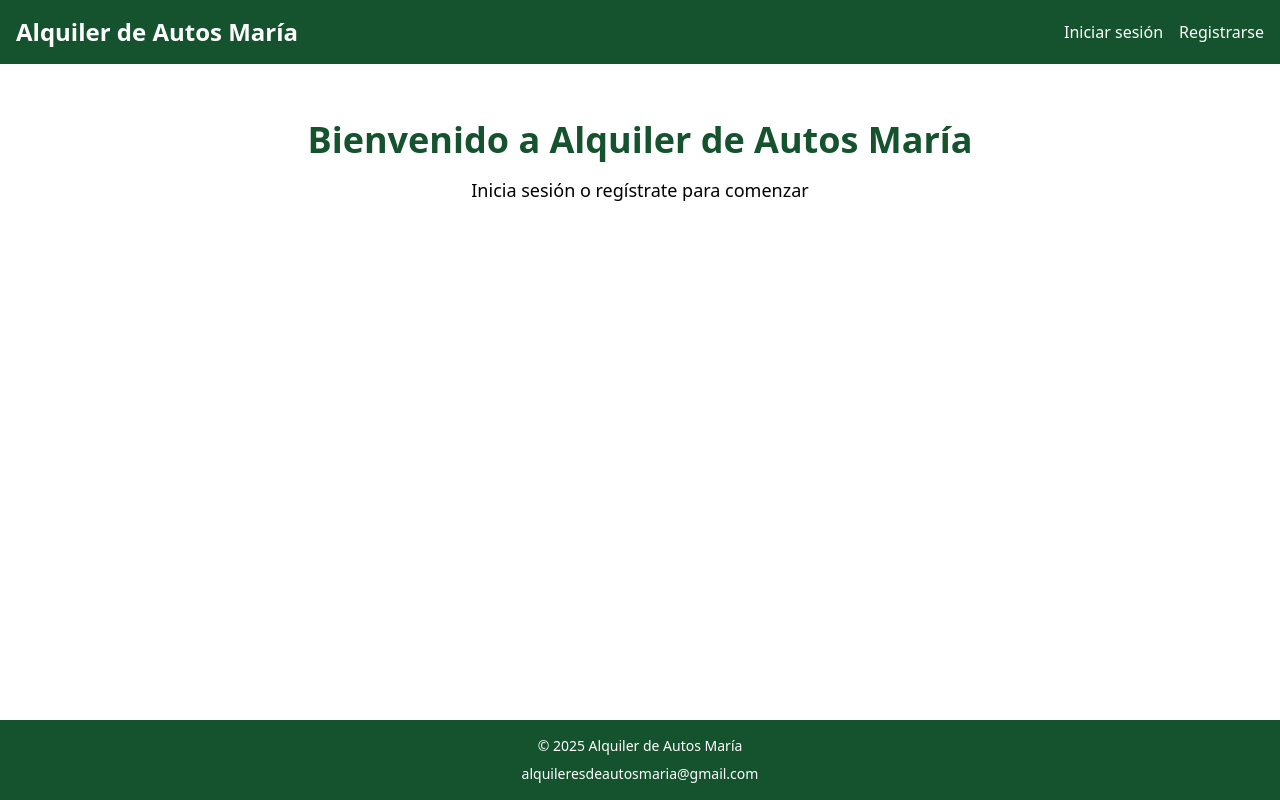
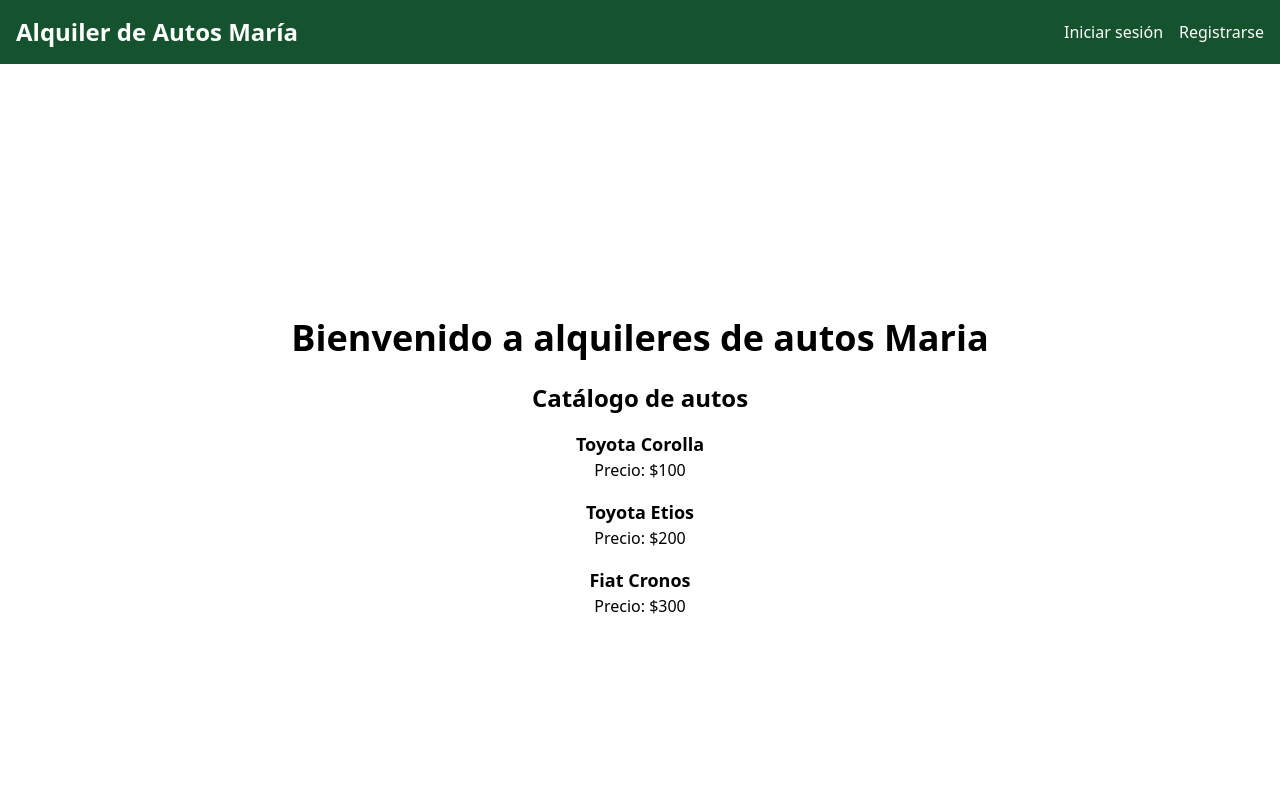
Before and after one commit to Diego-JPH/AlquilerDeAutosMaria, a React (Vite) app in the folder frontend/: page / in a window 1280 px wide. Shown: the top 800 px of the page. Built offline with nearby package versions, Linux system fonts and the light colour scheme.

Commit message:
en proceso

```diff
--- /dev/null
+++ b/frontend/src/components/VehicleCatalogAdmin.jsx
@@ -0,0 +1,11 @@
+import { useEffect, useState } from "react";
+import axios from "axios";
+import { useNavigate } from "react-router-dom";
+
+export default function VehicleCatalogToReserve() {
+  const [vehiculos, setVehiculos] = useState([]);
+  const navigate = useNavigate();
+
+
+  return (<div> <p> hola admin </p> </div>)
+}
--- /dev/null
+++ b/frontend/src/components/VehicleCatalogToReserve.jsx
@@ -0,0 +1,11 @@
+import { useEffect, useState } from "react";
+import axios from "axios";
+import { useNavigate } from "react-router-dom";
+
+export default function VehicleCatalogToReserve() {
+  const [vehiculos, setVehiculos] = useState([]);
+  const navigate = useNavigate();
+
+  return (<div> <p> hola </p> </div>)
+
+}
--- /dev/null
+++ b/frontend/src/pages/AdminHomePage.jsx
@@ -0,0 +1,8 @@
+import VehicleCatalogAdmin from "../components/VehicleCatalogAdmin";
+
+export default function Home() {
+  const token = localStorage.getItem("token");
+  const rol = localStorage.getItem("rol");
+
+  return <VehicleCatalogAdmin />;
+}
--- /dev/null
+++ b/frontend/src/pages/ClientHomePage.jsx
@@ -0,0 +1,11 @@
+//import PublicHome from "./PublicHome";
+//import ClientHome from "./client/ClientHome";
+//import AdminHome from "./admin/AdminHome";
+import VehicleCatalogToReserve from "../components/VehicleCatalogToReserve";
+
+export default function Home() {
+  const token = localStorage.getItem("token");
+  const rol = localStorage.getItem("rol");
+  <p> hola </p>
+  return <VehicleCatalogToReserve />;
+}
--- a/frontend/src/pages/Home.jsx
+++ b/frontend/src/pages/Home.jsx
@@ -1,12 +1,24 @@
-import PublicHome from "./PublicHome";
-import ClientHome from "./client/ClientHome";
-import AdminHome from "./admin/AdminHome";
+import { Link } from "react-router-dom";
 
 export default function Home() {
-  const token = localStorage.getItem("token");
-  const rol = localStorage.getItem("rol");
-
-  if (!token) return <PublicHome />;
-  if (rol === "admin") return <AdminHome />;
-  return <ClientHome />;
+  return (
+    <div className="min-h-screen bg-white text-black flex flex-col">
+      <main className="flex-1 flex flex-col items-center justify-center text-center p-4">
+        <h1 className="text-4xl font-bold mb-6">Bienvenido a alquileres de autos Maria</h1>
+        <h2 className="text-2xl font-bold mb-4">Catálogo de autos</h2>
+        <ul className="space-y-4 mb-6">
+          {[
+            { modelo: "Toyota Corolla", precio: "$100" },
+            { modelo: "Toyota Etios", precio: "$200" },
+            { modelo: "Fiat Cronos", precio: "$300" },
+          ].map((auto, idx) => (
+            <li key={idx}>
+              <h3 className="text-lg font-semibold">{auto.modelo}</h3>
+              <p>Precio: {auto.precio}</p>
+            </li>
+          ))}
+        </ul>
+      </main>
+    </div>
+  );
 }
--- a/frontend/src/router/index.jsx
+++ b/frontend/src/router/index.jsx
@@ -12,9 +12,11 @@ import Home from "../pages/Home"; // Vista central que redirige a cliente/admin
 // Cliente
 import CreateReserve from "../pages/CreateReserve";
 import ReservePage from "../pages/ReservePage";
+import ClientHomePage from "../pages/ClientHomePage";
 
 // Admin
 import ManageVehicles from "../pages/ManageVehicles";
+import AdminHomePage from "../pages/AdminHomePage";
 
 export default function AppRouter({ isLoggedIn, onLogout }) {
   return (
@@ -33,9 +35,13 @@ export default function AppRouter({ isLoggedIn, onLogout }) {
           {/* Cliente */}
           <Route path="/create-reserve" element={<CreateReserve />} />
           <Route path="/reserve" element={<ReservePage />} />
+          <Route path="/cliente" element={<ClientHomePage />} />
 
           {/* Admin */}
           <Route path="/manageVehicles" element={<ManageVehicles />} />
+          <Route path="/admin" element={<AdminHomePage />} />
+
+
         </Routes>
       </MainLayout>
     </Router>
```
Also changed, not shown: frontend/src/components/AdminHome.jsx (deleted), frontend/src/components/ClientHome.jsx (deleted).
